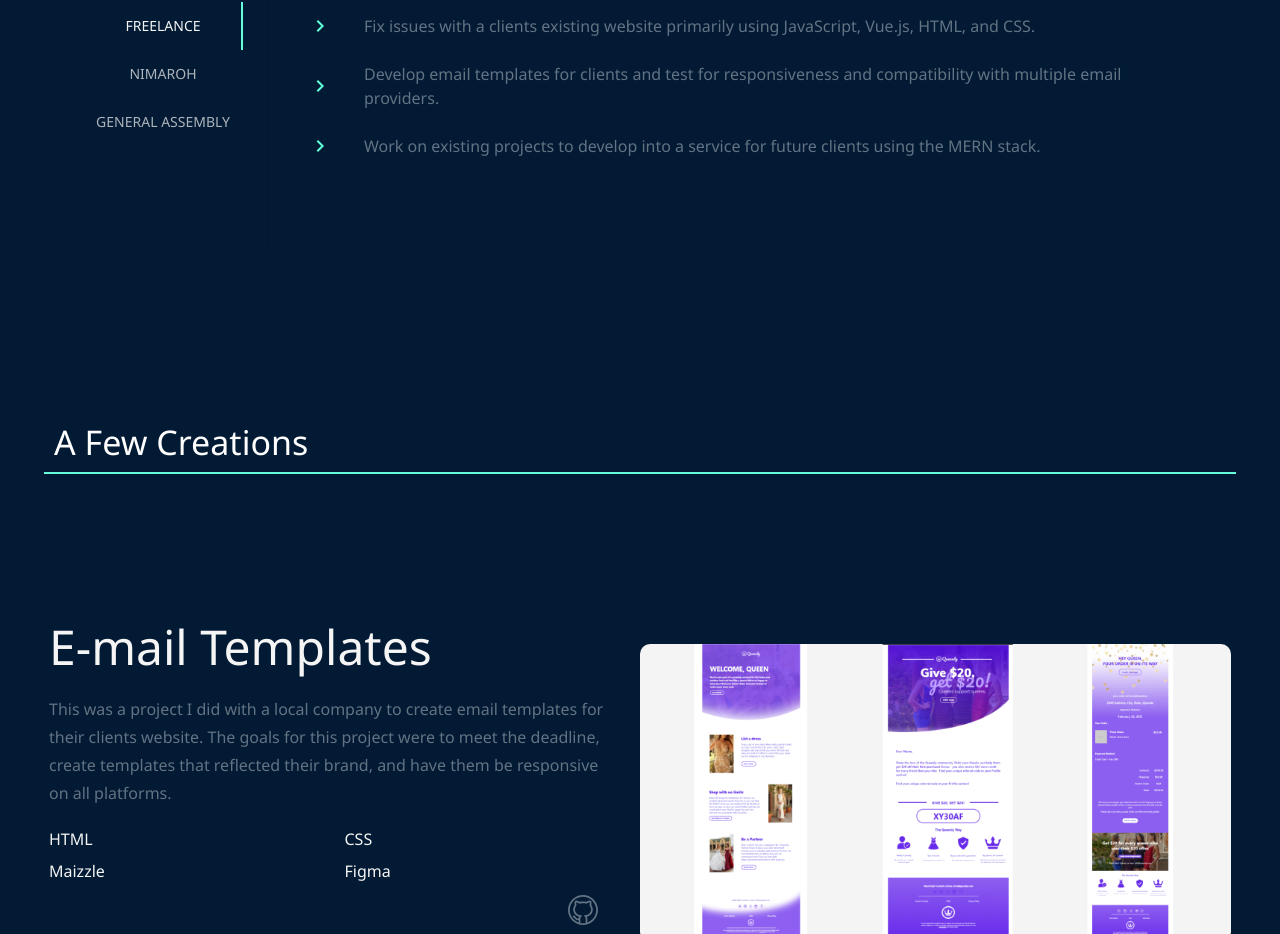
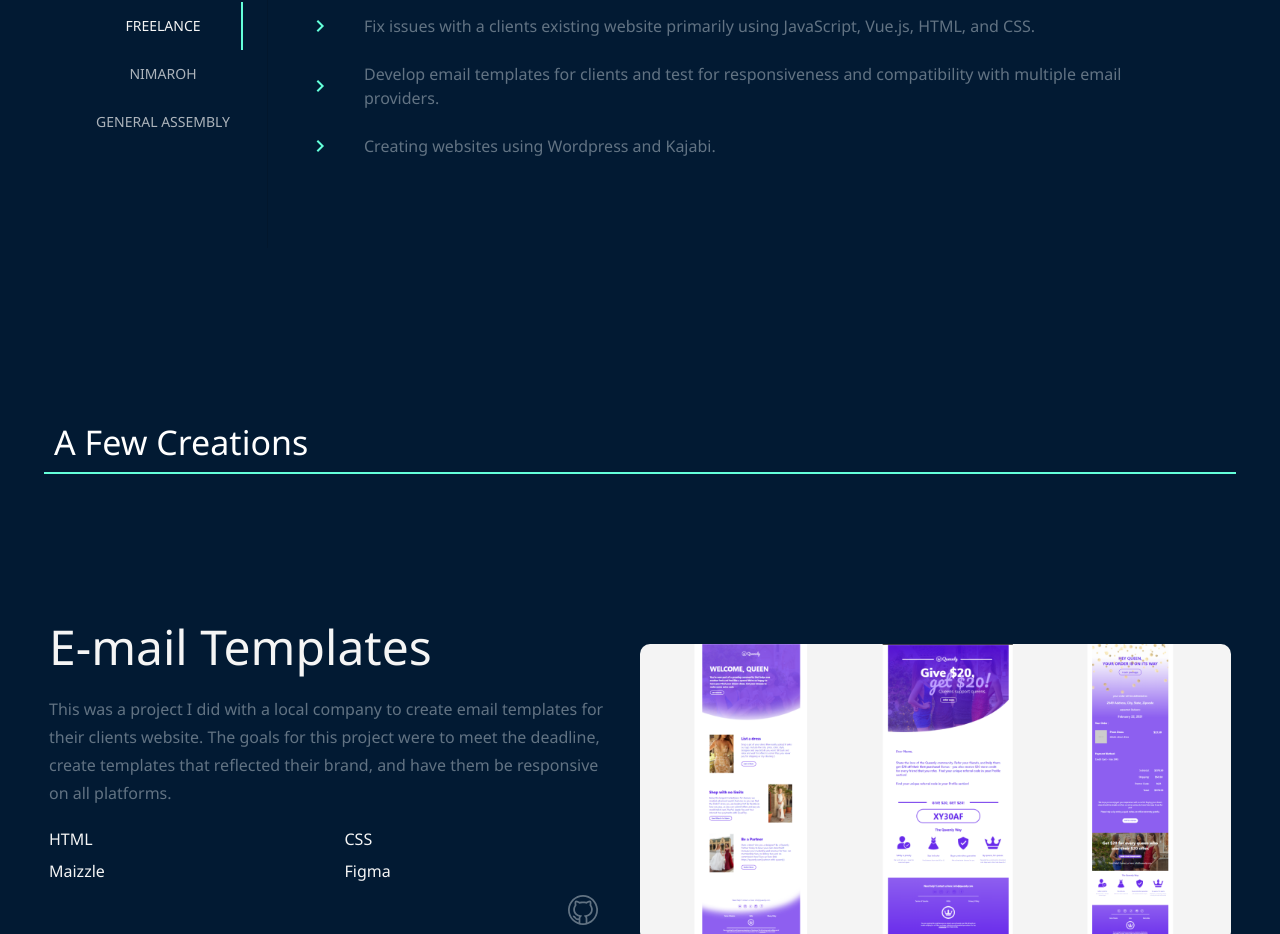
Before and after one commit to acostahf/new-portfolio, a React (Create React App) app: page / in a window 1280 px wide. Shown: the part 1633-2567 px from the top of the page. Built offline with nearby package versions, Linux system fonts and the light colour scheme.

Commit message:
change last listitem on freelance

```diff
--- a/src/components/Experience.jsx
+++ b/src/components/Experience.jsx
@@ -184,8 +184,7 @@ export default function Experience() {
                   <NavigateNextOutlined />
                 </ListItemIcon>
                 <ListItemText>
-                  Work on existing projects to develop into a service for future
-                  clients using the MERN stack.
+                  Creating websites using Wordpress and Kajabi.
                 </ListItemText>
               </ListItem>
             </List>
```
Also changed, not shown: 1 other file (tests, documents, lock files or other folders).
